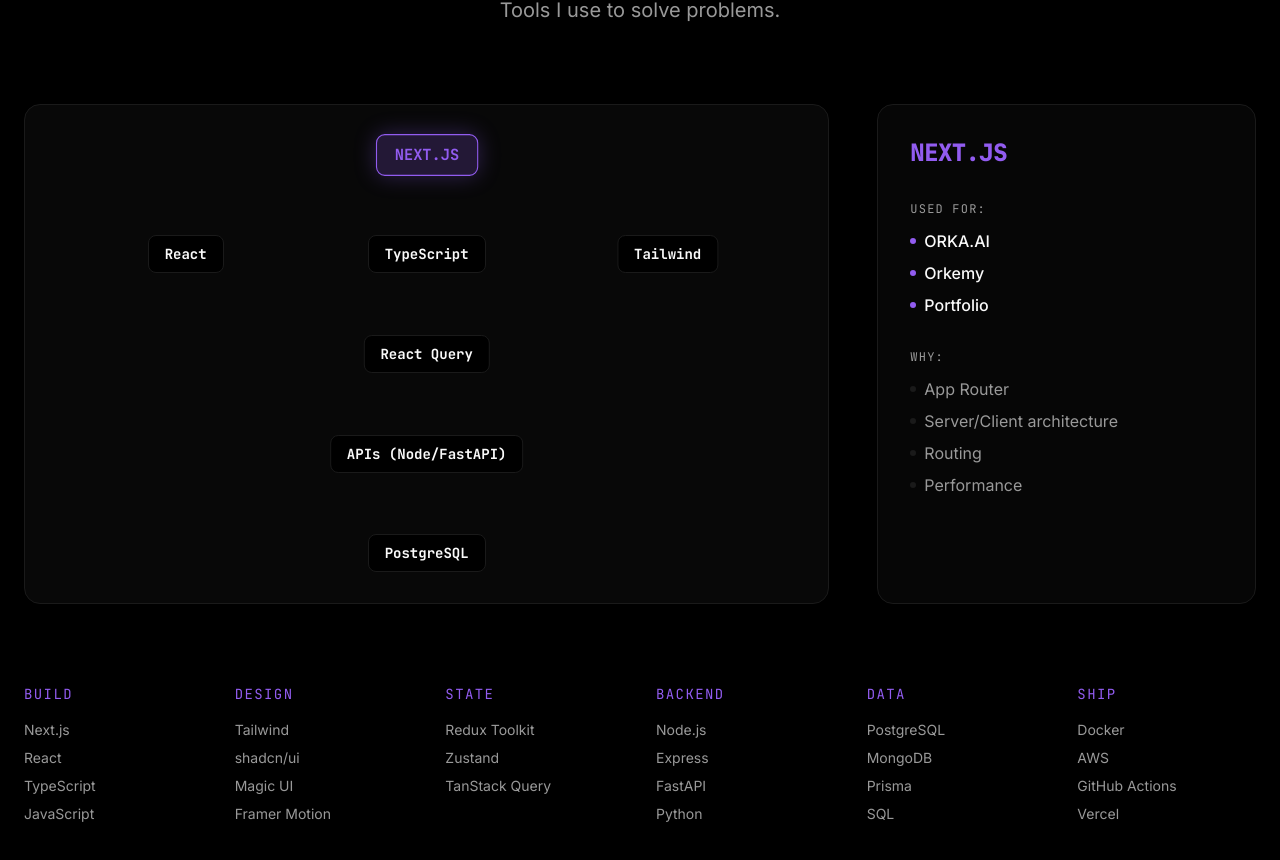
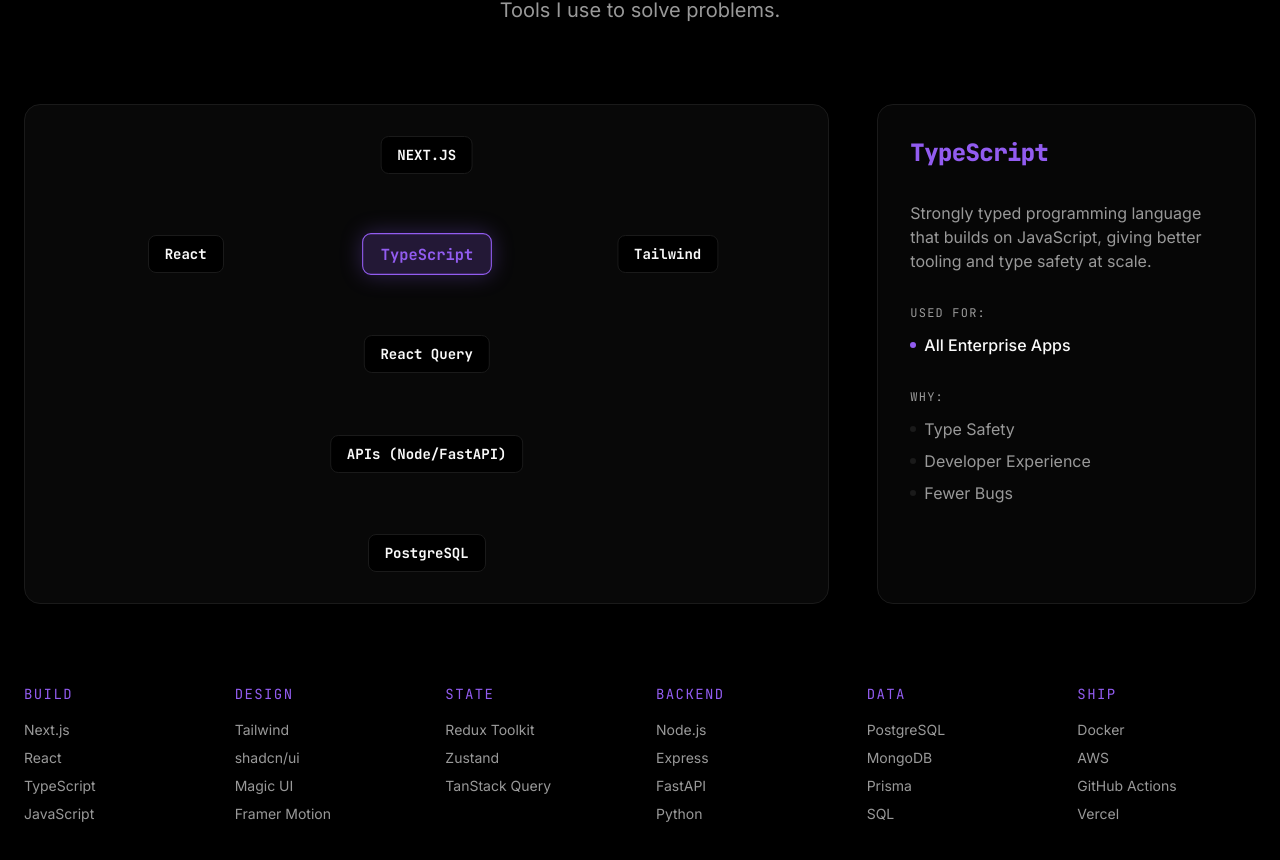
Before and after one commit to dsriharikrishna/dsk-portfolio, a Next.js app: page /engineer in a window 1280 px wide. Shown: the part 1869-2729 px from the top of the page. Built offline with nearby package versions, Linux system fonts and the light colour scheme.

Commit message:
feat: add interactive stack map visualization component to skills feature

```diff
--- a/src/features/skills/components/StackMap.tsx
+++ b/src/features/skills/components/StackMap.tsx
@@ -1,6 +1,6 @@
 'use client';
 
-import { useState } from 'react';
+import { useState, useEffect } from 'react';
 import { motion } from 'framer-motion';
 
 type TechCategory = {
@@ -19,17 +19,33 @@
 ];
 
 const interactiveNodes = [
-  { id: 'nextjs', label: 'NEXT.JS', x: 50, y: 10, details: { title: 'NEXT.JS', projects: ['ORKA.AI', 'Orkemy', 'Portfolio'], why: ['App Router', 'Server/Client architecture', 'Routing', 'Performance'] } },
-  { id: 'react', label: 'React', x: 20, y: 30, details: { title: 'React', projects: ['Multiple Dashboards'], why: ['Component Architecture', 'Hooks', 'Ecosystem'] } },
-  { id: 'ts', label: 'TypeScript', x: 50, y: 30, details: { title: 'TypeScript', projects: ['All Enterprise Apps'], why: ['Type Safety', 'Developer Experience', 'Fewer Bugs'] } },
-  { id: 'tailwind', label: 'Tailwind', x: 80, y: 30, details: { title: 'Tailwind', projects: ['UI Systems'], why: ['Utility First', 'Speed', 'Design Systems'] } },
-  { id: 'query', label: 'React Query', x: 50, y: 50, details: { title: 'React Query', projects: ['ORKA.AI'], why: ['Server State Management', 'Caching', 'Invalidation'] } },
-  { id: 'api', label: 'APIs (Node/FastAPI)', x: 50, y: 70, details: { title: 'APIs', projects: ['Orkemy', 'Microservices'], why: ['REST', 'Performance', 'Scalability'] } },
-  { id: 'db', label: 'PostgreSQL', x: 50, y: 90, details: { title: 'PostgreSQL', projects: ['Data Heavy Apps'], why: ['Relational Data', 'Reliability', 'Complex Queries'] } },
+  { id: 'nextjs', label: 'NEXT.JS', x: 50, y: 10, details: { title: 'NEXT.JS', brief: 'The React framework for production. Enables fast, SEO-friendly applications with hybrid static & server rendering.', projects: ['ORKA.AI', 'Orkemy', 'Portfolio'], why: ['App Router', 'Server/Client architecture', 'Routing', 'Performance'] } },
+  { id: 'react', label: 'React', x: 20, y: 30, details: { title: 'React', brief: 'A JavaScript library for building highly interactive and component-driven user interfaces.', projects: ['Multiple Dashboards'], why: ['Component Architecture', 'Hooks', 'Ecosystem'] } },
+  { id: 'ts', label: 'TypeScript', x: 50, y: 30, details: { title: 'TypeScript', brief: 'Strongly typed programming language that builds on JavaScript, giving better tooling and type safety at scale.', projects: ['All Enterprise Apps'], why: ['Type Safety', 'Developer Experience', 'Fewer Bugs'] } },
+  { id: 'tailwind', label: 'Tailwind', x: 80, y: 30, details: { title: 'Tailwind', brief: 'A utility-first CSS framework packed with classes that can be composed to build any design directly in markup.', projects: ['UI Systems'], why: ['Utility First', 'Speed', 'Design Systems'] } },
+  { id: 'query', label: 'React Query', x: 50, y: 50, details: { title: 'React Query', brief: 'Powerful asynchronous state management, server-state caching, and data synchronization for React.', projects: ['ORKA.AI'], why: ['Server State Management', 'Caching', 'Invalidation'] } },
+  { id: 'api', label: 'APIs (Node/FastAPI)', x: 50, y: 70, details: { title: 'APIs', brief: 'Robust backend services to power frontend clients, handle authentication, and orchestrate complex logic.', projects: ['Orkemy', 'Microservices'], why: ['REST', 'Performance', 'Scalability'] } },
+  { id: 'db', label: 'PostgreSQL', x: 50, y: 90, details: { title: 'PostgreSQL', brief: 'An advanced, enterprise-class open-source relational database built for data integrity and heavy workloads.', projects: ['Data Heavy Apps'], why: ['Relational Data', 'Reliability', 'Complex Queries'] } },
 ];
 
 export default function StackMap() {
-  const [activeNode, setActiveNode] = useState(interactiveNodes[0]);
+  const [activeIndex, setActiveIndex] = useState(0);
+  const [isAutoPlaying, setIsAutoPlaying] = useState(true);
+
+  useEffect(() => {
+    if (!isAutoPlaying) return;
+    const interval = setInterval(() => {
+      setActiveIndex((prev) => (prev + 1) % interactiveNodes.length);
+    }, 3000);
+    return () => clearInterval(interval);
+  }, [isAutoPlaying]);
+
+  const activeNode = interactiveNodes[activeIndex];
+
+  const handleNodeClick = (index: number) => {
+    setActiveIndex(index);
+    setIsAutoPlaying(false); // Stop autoplay when user interacts
+  };
 
   return (
     <section className="py-32 relative border-t border-border/50">
@@ -49,16 +65,16 @@
           <div className="lg:col-span-8 bg-card border border-border rounded-2xl p-8 relative min-h-[500px]">
             <div className="absolute inset-0 p-8">
               {/* Nodes */}
-              {interactiveNodes.map((node) => (
+              {interactiveNodes.map((node, index) => (
                 <motion.div
                   key={node.id}
                   className="absolute transform -translate-x-1/2 -translate-y-1/2"
-                  style={{ left: `${node.x}%`, top: `${node.y}%`, zIndex: activeNode.id === node.id ? 20 : 10 }}
+                  style={{ left: `${node.x}%`, top: `${node.y}%`, zIndex: activeIndex === index ? 20 : 10 }}
                 >
                   <button
-                    onClick={() => setActiveNode(node)}
+                    onClick={() => handleNodeClick(index)}
                     className={`px-4 py-2 rounded-lg font-mono text-sm font-bold transition-all duration-300 border
-                      ${activeNode.id === node.id
+                      ${activeIndex === index
                         ? 'bg-accent/20 border-accent text-accent shadow-[0_0_20px_rgba(139,92,246,0.3)] scale-110'
                         : 'bg-background border-border text-foreground hover:border-accent/50'}`}
                   >
@@ -80,6 +96,7 @@
               className="bg-secondary/30 border border-border rounded-2xl p-8 h-full flex flex-col gap-8"
             >
               <h3 className="text-2xl font-black text-accent font-mono">{activeNode.details.title}</h3>
+              <p className="text-muted-foreground leading-relaxed text-sm md:text-base">{activeNode.details.brief}</p>
 
               <div className="flex flex-col gap-3">
                 <h4 className="text-xs font-mono uppercase tracking-widest text-muted-foreground">Used For:</h4>
```
